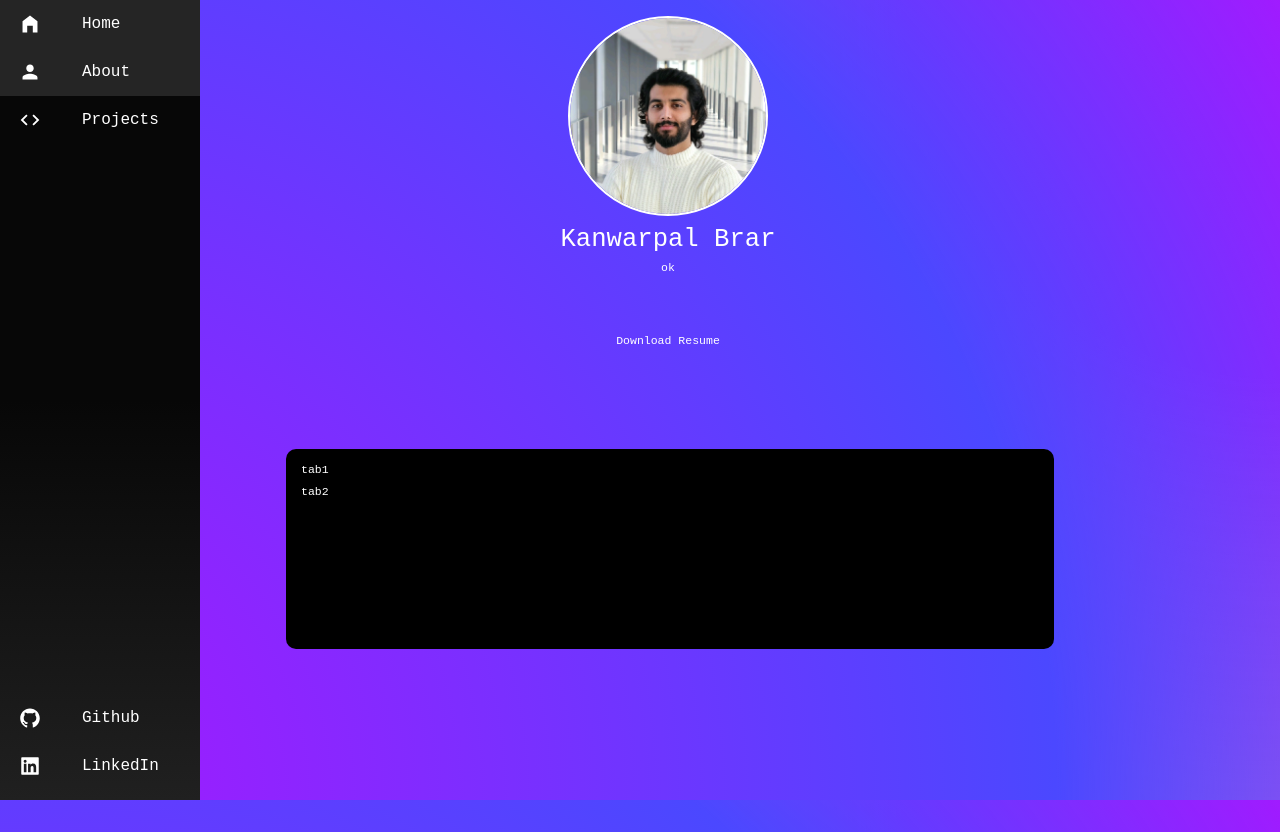
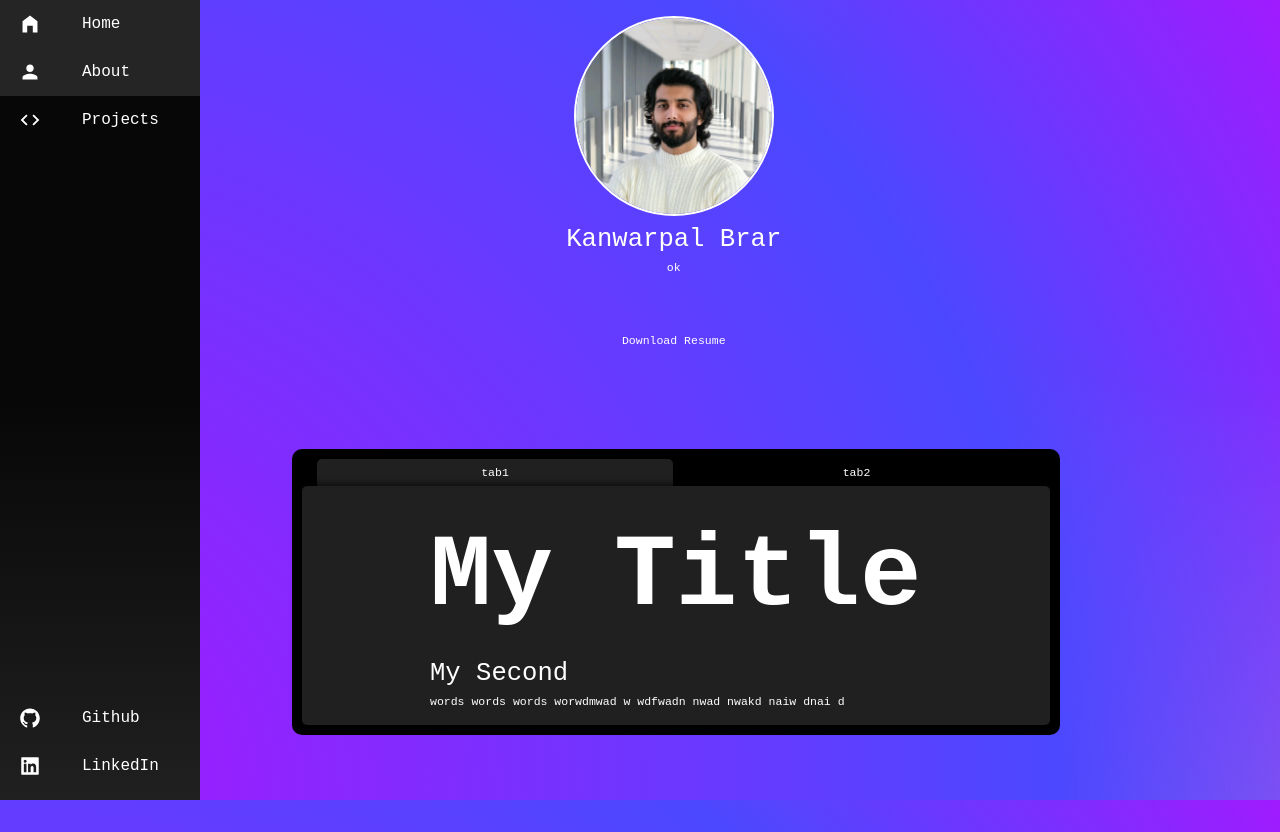
Before and after one commit to kanwarpal-brar/react-portfolio-website, a Next.js app: page /about in a window 1280 px wide. Built offline with nearby package versions, Linux system fonts and the light colour scheme; a web font is replaced by a local one.

Commit message:
- Finalized tabbed info component - Updated sidebar and background styling to accomodate scrolling - Modified some global styles

```diff
--- a/components/Sidebar/sidebar.module.scss
+++ b/components/Sidebar/sidebar.module.scss
@@ -5,6 +5,9 @@
     height: 100vh;
     background-color: variables.$secondary_color;
     overflow: visible;
+    position: -webkit-sticky;
+    position: sticky;
+    top: 0;
 }
 
 .sidebar {
@@ -18,14 +21,19 @@
 }
 
 .sidebar_button {
-    position: absolute;
+    position: -webkit-sticky;
+    position: sticky;
     top: 20px;
     color: black;
-    z-index: 2;
     transition: left 150ms ease-in-out;
     transition-delay: 100ms;
     transform: scale(2, 3);
     height: 20px;
+
+    &_active {
+        @extend .sidebar_button;
+        z-index: -1;
+    }
 }
 
 .sidebar_lower_icons {
--- a/components/Sidebar/sidebar.tsx
+++ b/components/Sidebar/sidebar.tsx
@@ -70,7 +70,7 @@ export default function SideBar() {
                     </div>
                 </div>
             </div>
-            <button className={styles.sidebar_button} onClick={toggleBarActive} style={{left: btnLeft}}>
+            <button className={width == barSize.expanded ? styles.sidebar_button_active : styles.sidebar_button} onClick={toggleBarActive} style={{left: btnLeft}}>
                 { active ? <BsChevronLeft/> :  <BsChevronRight /> }
             </button>
         </>
--- a/components/TabbedContentBox/TabButton/tabbutton.module.scss
+++ b/components/TabbedContentBox/TabButton/tabbutton.module.scss
@@ -1,6 +1,21 @@
+@use '~/styles/variables';
+
 .tab_button {
+    height: 100%;
+    width: 100%;
+    padding: 5px 0px;
+    border-top-left-radius: 5px;
+    border-top-right-radius: 5px;
+    font-weight: 500;
+    user-select: none;
 
     &_active {
+        @extend .tab_button;
+        background-color: variables.$secondary_color_focus;
 
+        &:hover {
+            background-color: variables.$secondary_color_focus;
+        }
     }
+
 }
--- a/components/TabbedContentBox/tabbedcontentbox.module.scss
+++ b/components/TabbedContentBox/tabbedcontentbox.module.scss
@@ -2,18 +2,19 @@
 
 .tabs_container {
     display: flex;
-    flex-direction: row;
-    gap: 20px;
+    flex-direction: column;
     background-color: variables.$secondary_color;
     border-radius: 10px;
-    padding: 12px 15px;
+    padding: 10px 10px;
     width: 100%;
     height: 100%;
+    color: variables.$accent_color;
 
     .tab_buttons_container {
         display: flex;
-        flex-direction: column;
+        flex-direction: row;
         gap: 5px;
+        padding: 0px 15px;
     }
 
     .tab_content_container {
@@ -21,5 +22,11 @@
         flex-direction: row;
         justify-content: center;
         align-items: center;
+        height: 100%;
+        width: 100%;
+        background-color: variables.$secondary_color_focus;
+        border-radius: 5px;
+        box-shadow: 0px 0px 10px black;
+        padding: 15px 2px;
     }
 }
--- a/components/TabbedContentBox/tabbedcontentbox.tsx
+++ b/components/TabbedContentBox/tabbedcontentbox.tsx
@@ -9,25 +9,17 @@ export type TabbedContentBoxProps = {
 
 export default function TabbedContentBox({children}: TabbedContentBoxProps) {
   const [activeTab, setActiveTab] = useState(0)
-  const tabButtons: React.ReactElement<typeof TabButton>[] = []
-  const tabs = children.map(
-    (child, i) => {
-      const setActiveCallback = () => { setActiveTab(i) }
-      tabButtons.push(<TabButton active={false} name={child.props.name} activateCallback={setActiveCallback} key={child.props.name}/>)
-      return(child)
-  })
-
-
 
   return (
     <div className={styles.tabs_container}>
       <div className={styles.tab_buttons_container}>
-        {tabButtons}
+        {children.map((child, i) => {
+          return (<TabButton active={i == activeTab} key={i} name={child.props.name} activateCallback={() => setActiveTab(i)}/>)
+        })}
       </div>
       <div className={styles.tab_content_container}>
-        { tabs[activeTab] }
+        { children[activeTab] }
       </div>
-
     </div>
   )
 }
--- a/pages/about.tsx
+++ b/pages/about.tsx
@@ -33,7 +33,11 @@ export default function AboutMe() {
             <div className={styles.work_info_box}>
                 <TabbedContentBox>
                     <ContentBoxTab name="tab1">
-                        ok1
+                        <div>
+                            <h1>My Title</h1>
+                            <h2>My Second</h2>
+                            <p>words words words worwdmwad w wdfwadn nwad nwakd naiw dnai d</p>
+                        </div>
                     </ContentBoxTab>
                     <ContentBoxTab name="tab2">
                         ok2
--- a/styles/_variables.scss
+++ b/styles/_variables.scss
@@ -2,9 +2,12 @@
 $base_color: rgb(193, 193, 193);
 $base_gradient: radial-gradient(circle at bottom left,#a01bff 5%,#4b48ff 70%,rgba(75,72,255,0) 100%),radial-gradient(circle at top right,#a01bff 25%,rgba(75,72,255,0) 100%);
 $base_color_hover: rgb(226, 226, 226);
+
 $secondary_color: black;
+$secondary_color_focus: rgb(32, 32, 32);
 $secondary_gradient: linear-gradient(rgb(7, 7, 7) 50%, rgb(32, 32, 32));
 $secondary_color_hover: rgba(255, 255, 255, 0.12);
+
 $accent_color: white;
 $accent_color_hover: rgb(220, 220, 220);
 
--- a/styles/globals.scss
+++ b/styles/globals.scss
@@ -45,23 +45,11 @@ button {
   font-family: 'Chivo Mono', monospace;
   background-color: variables.$base_color;
   background-image: variables.$base_gradient;
-}
-
-@media (prefers-color-scheme: dark) {
-  :root {
-    --foreground-rgb: 255, 255, 255;
-    --background-start-rgb: 0, 0, 0;
-    --background-end-rgb: 0, 0, 0;
-  }
+  background-attachment: fixed;
 }
 
 body {
   margin: 0;
   height: 100vh;
+  overscroll-behavior: none;
 }
-
-.page_container {
-  display: flex;
-  flex-direction: column;
-  margin: 5% 5%;
-}
```
Also changed, not shown: components/TabbedContentBox/TabButton/tabbutton.tsx (+5 -5 lines).
